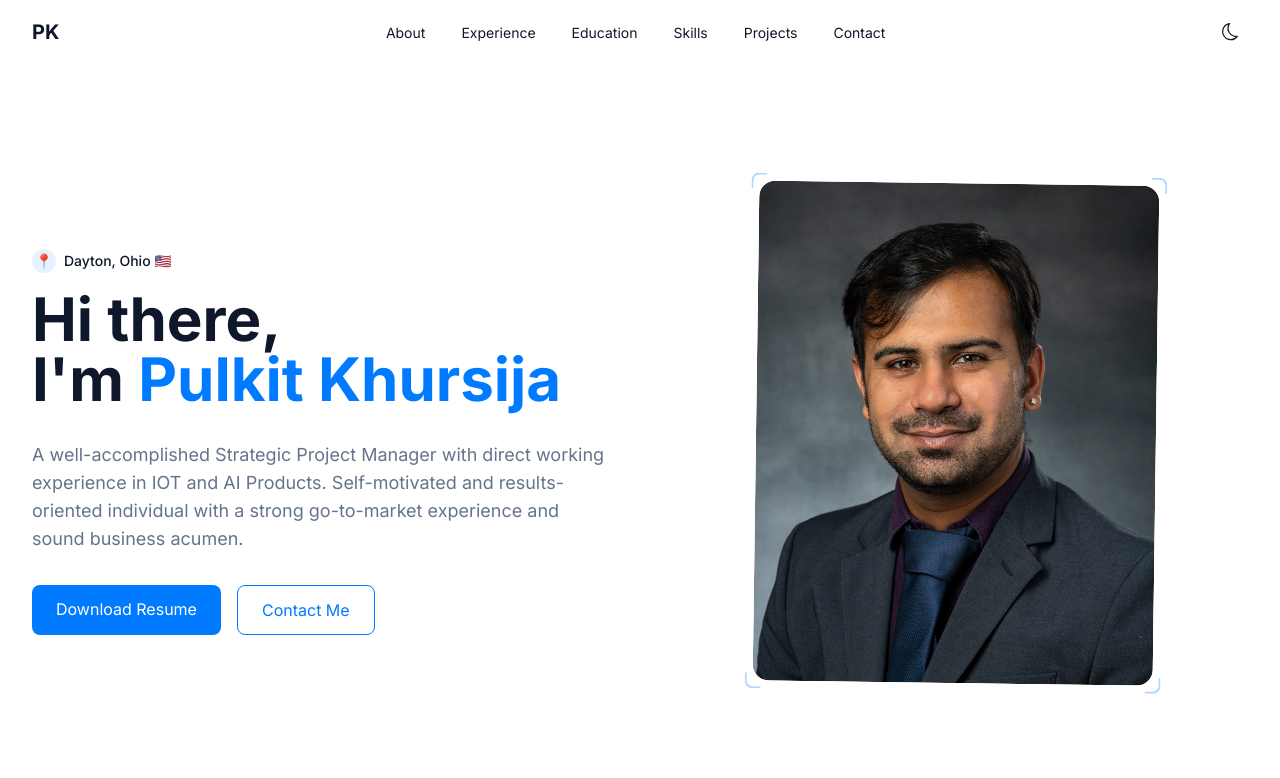
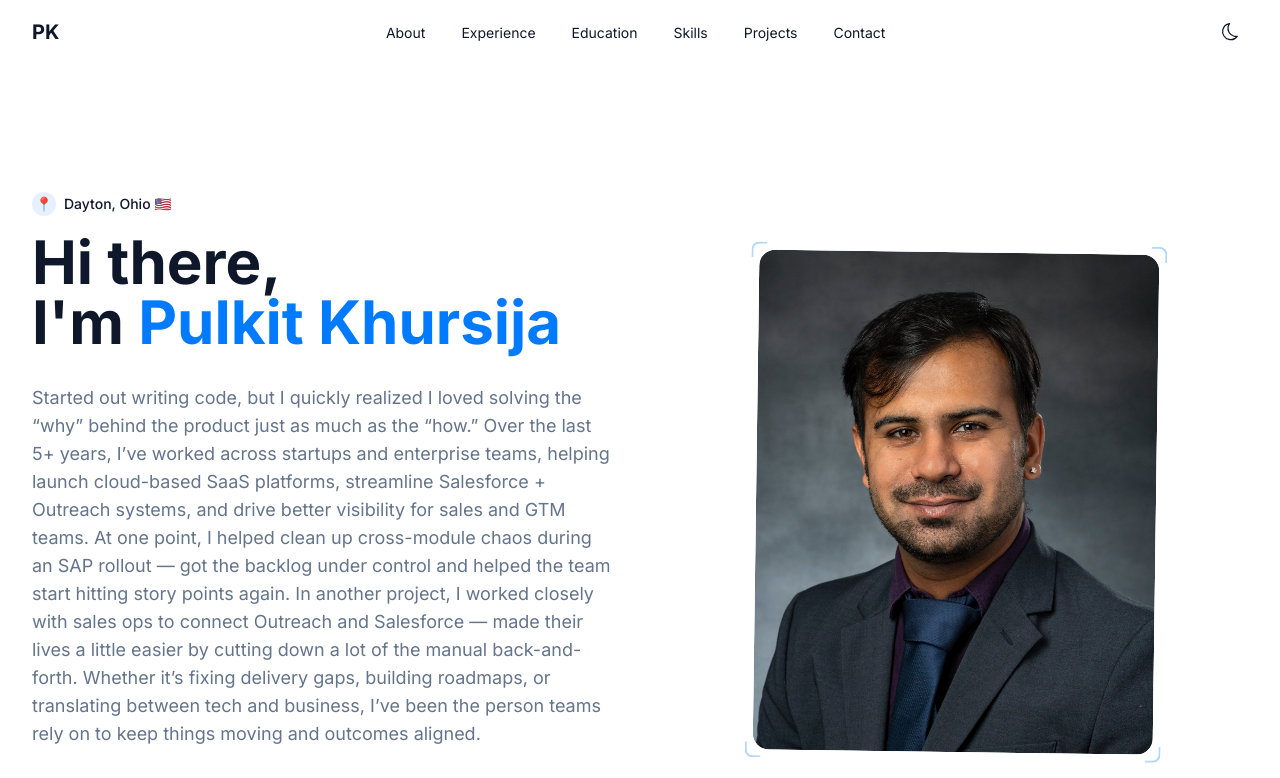
Before and after one commit to pulkitk07/Portfolio2, a Next.js app: page / in a window 1280 px wide. Shown: the top 778 px of the page. Built offline with nearby package versions, Linux system fonts and the light colour scheme.

Commit message:
Update Hero.tsx

```diff
--- a/src/components/sections/Hero.tsx
+++ b/src/components/sections/Hero.tsx
@@ -99,8 +99,11 @@ export default function Hero() {
             variants={FADE_UP_ANIMATION_VARIANTS}
             className="text-lg text-secondary dark:text-secondary-dark max-w-2xl"
           >
-            A well-accomplished Strategic Project Manager with direct working experience in IOT and AI Products.
-            Self-motivated and results-oriented individual with a strong go-to-market experience and sound business acumen.
+            Started out writing code, but I quickly realized I loved solving the “why” behind the product just as much as the “how.”
+            Over the last 5+ years, I’ve worked across startups and enterprise teams, helping launch cloud-based SaaS platforms, streamline Salesforce + Outreach systems, and drive better visibility for sales and GTM teams.
+            At one point, I helped clean up cross-module chaos during an SAP rollout — got the backlog under control and helped the team start hitting story points again.
+            In another project, I worked closely with sales ops to connect Outreach and Salesforce — made their lives a little easier by cutting down a lot of the manual back-and-forth.
+            Whether it’s fixing delivery gaps, building roadmaps, or translating between tech and business, I’ve been the person teams rely on to keep things moving and outcomes aligned.
           </motion.p>
 
           <motion.div
```
